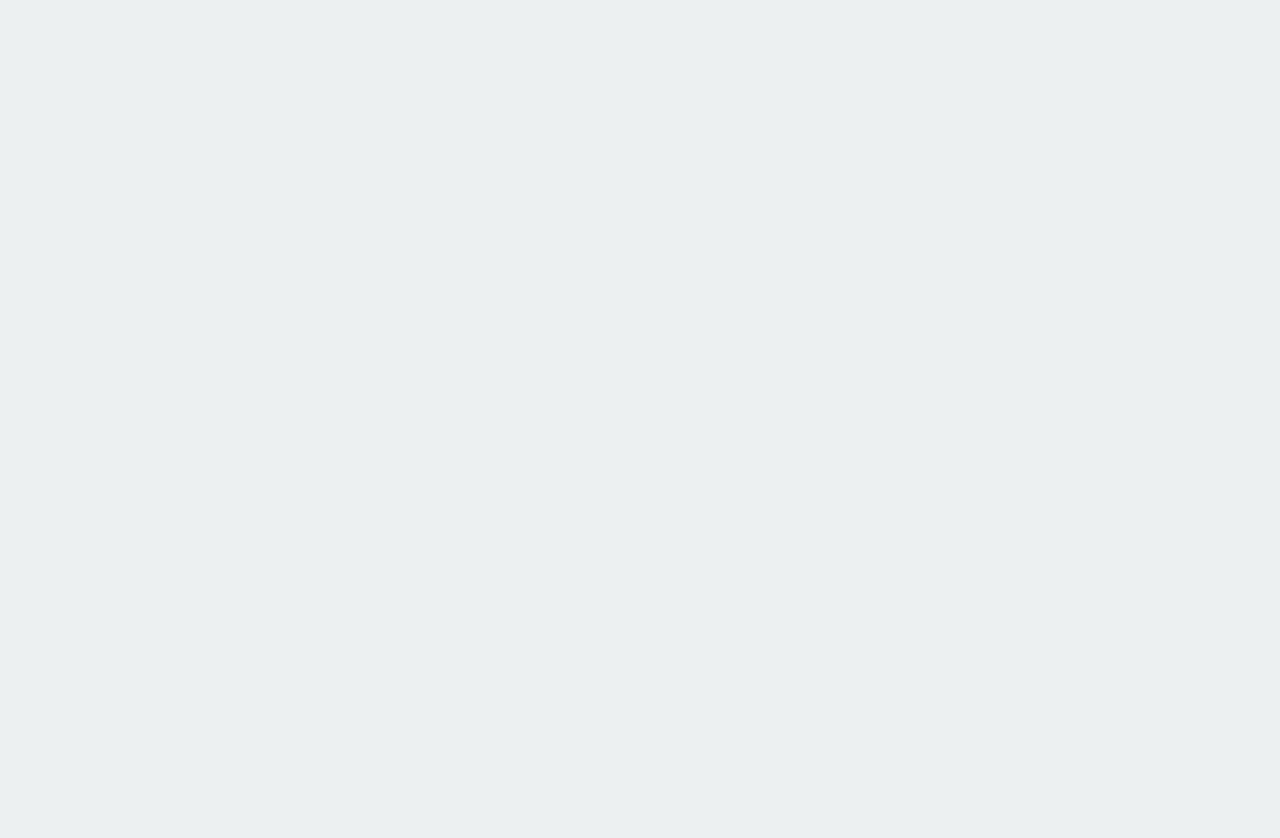
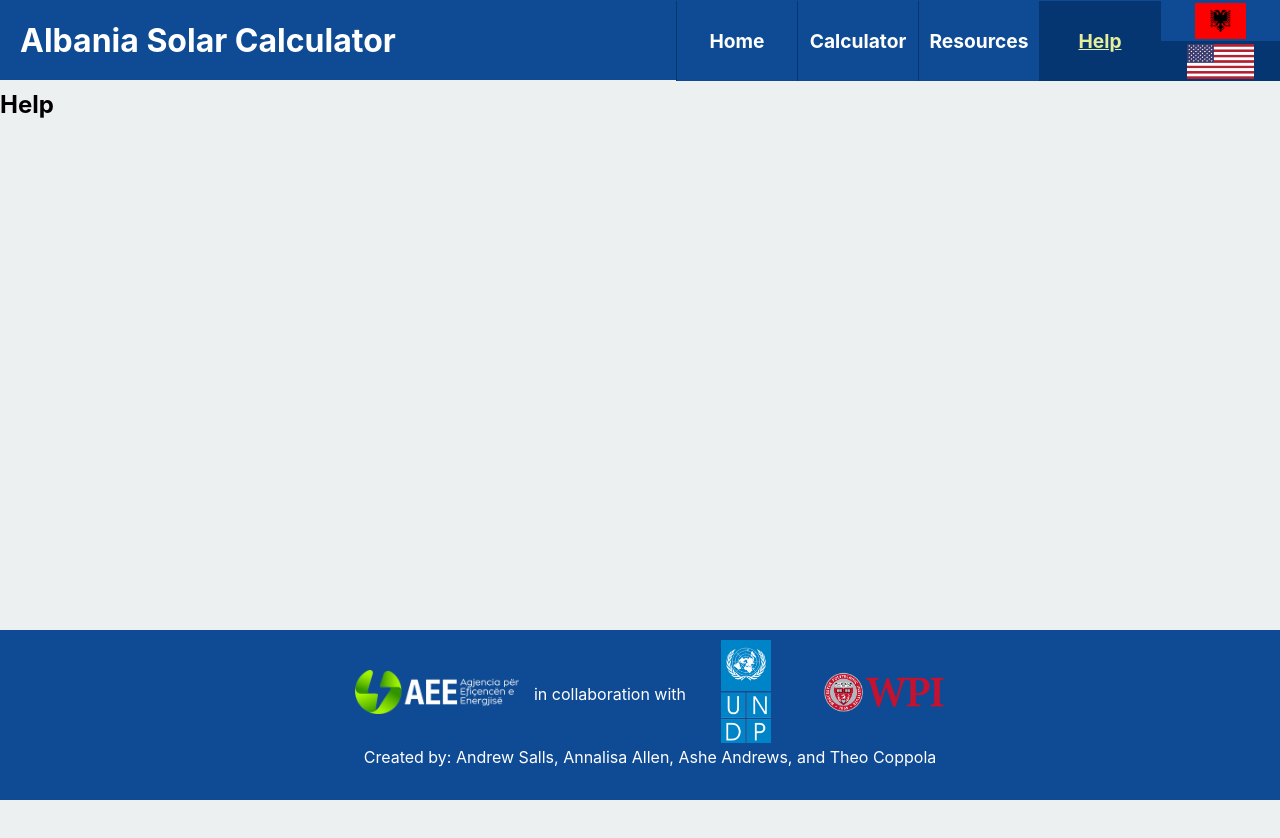
Before and after one commit to tjcoppola234/UNDP_Albania_Solar_Calculator, a React (Create React App) app: page /Help in a window 1280 px wide. Before the commit this address had no page. Shown: the top 838 px of the page. Before the commit the page ends 800 px from the top, so only its background shows below. Built offline with nearby package versions, Linux system fonts and the light colour scheme.

Commit message:
page layout, footer size

```diff
--- a/src/App.css
+++ b/src/App.css
@@ -9,11 +9,11 @@
 }
 
 #wpi-logo {
-    width: 187px;
-    height: 61px;
+    width: 124px;
+    height: 40px;
 }
 
 #aee-logo {
-    width: 247px;
-    height: 66px;
+    width: 164px;
+    height: 44px;
 }
--- a/src/App.js
+++ b/src/App.js
@@ -35,7 +35,11 @@ export function PageHead() {
         <nav id="Nav-options">
           <button id="Hamburger" type="button" onClick={() => hamburgerVis()}><img src={process.env.PUBLIC_URL + "icons8-menu-50.png"} alt="hamburger icon"></img></button>
           <ul id="Nav-options-list">
-            <li className={settings.disabledMenuItem.getState() === "Calculator" ? "current-tab" : ""}><Link to="/" onClick={() => setCurrentTab("Calculator")}>
+          <li className={settings.disabledMenuItem.getState() === "Home" ? "current-tab" : ""}><Link to="/" onClick={() => setCurrentTab("Home")}>
+              <English>Home</English>
+              <Albanian>Shitet</Albanian>
+            </Link></li>
+            <li className={settings.disabledMenuItem.getState() === "Calculator" ? "current-tab" : ""}><Link to="/Calculator" onClick={() => setCurrentTab("Calculator")}>
               <English>Calculator</English>
               <Albanian>Llogaritësi</Albanian>
             </Link></li>
@@ -43,9 +47,9 @@ export function PageHead() {
               <English>Resources</English>
               <Albanian>Burimet</Albanian>
             </Link></li>
-            <li className={settings.disabledMenuItem.getState() === "Tutorial" ? "current-tab" : ""}><Link to="/Tutorial" onClick={() => setCurrentTab("Tutorial")}>
-              <English>Tutorial</English>
-              <Albanian>Tutorial</Albanian>
+            <li className={settings.disabledMenuItem.getState() === "Help" ? "current-tab" : ""}><Link to="/Help" onClick={() => setCurrentTab("Help")}>
+              <English>Help</English>
+              <Albanian>Ayuda</Albanian>
             </Link></li>
             <li><LanguageToggle></LanguageToggle></li>
           </ul>
--- a/src/Tutorial.js
+++ b/src/Help.js
@@ -3,14 +3,14 @@ import { PageHead, PageFoot } from './App';
 import English from './English';
 import Albanian from './Albanian';
 
-function Tutorial() {
+function Help() {
     return (
-        <div className="Tutorial">
+        <div className="Help">
             <PageHead></PageHead>
             <div className="content">
                 <div>
-                    <English><h2>Tutorial</h2></English>
-                    <Albanian><h2>Tutorial</h2></Albanian>
+                    <English><h2>Help</h2></English>
+                    <Albanian><h2>Ayuda</h2></Albanian>
                 </div>
             </div>
             <PageFoot></PageFoot>
@@ -18,4 +18,4 @@ function Tutorial() {
     )
 }
 
-export default Tutorial;
+export default Help;
--- a/src/Settings.js
+++ b/src/Settings.js
@@ -9,7 +9,7 @@ class Settings {
         this.albanianVisible = new SettingsListener(DEFAULT_ALBANIAN_VISIBILITY);
         this.englishVisible = new SettingsListener(DEFAULT_ENGLISH_VISIBILITY);
         if(window.location.pathname === '/') {
-            this.disabledMenuItem = new SettingsListener("Calculator");
+            this.disabledMenuItem = new SettingsListener("Home");
         } else {
             this.disabledMenuItem = new SettingsListener(window.location.pathname.substring(1));
         }
--- a/src/index.js
+++ b/src/index.js
@@ -2,18 +2,20 @@ import React from 'react';
 import { BrowserRouter, Routes, Route } from 'react-router-dom';
 import ReactDOM from 'react-dom/client';
 import './index.css';
+import App from './App'
 import Resources from './Resources';
 import Calculator from './Calculator';
-import Tutorial from './Tutorial';
+import Help from './Help';
 
 const root = ReactDOM.createRoot(document.getElementById('root'));
 root.render(
   <React.StrictMode>
     <BrowserRouter>
       <Routes>
-        <Route path="/" element={<Calculator />} />
+        <Route path="/" element={<App />} />
+        <Route path="/Calculator" element={<Calculator />} />
         <Route path="/Resources" element={<Resources />} />
-        <Route path="/Tutorial" element={<Tutorial />} />
+        <Route path="/Help" element={<Help />} />
       </Routes>
     </BrowserRouter>
   </React.StrictMode>
```
